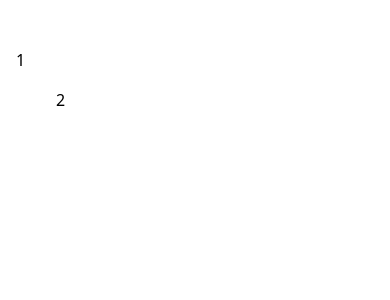
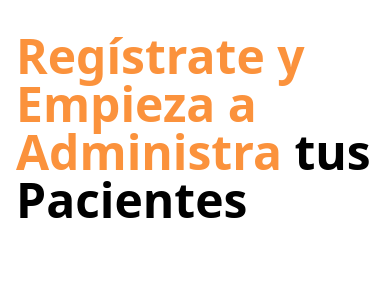
Before and after one commit to mauroociappinaph/FullStackMern, a React (Vite) app in the folder frontend/: page /registrar in a window 390 px wide. Shown: the top 300 px of the page. Built offline with nearby package versions, Linux system fonts and the light colour scheme.

Commit message:
Modificaciones en diseño de LogIN

```diff
--- a/frontend/index.html
+++ b/frontend/index.html
@@ -6,7 +6,7 @@
     <meta name="viewport" content="width=device-width, initial-scale=1.0" />
     <title>Plataforma de Pacientes para Veterinarios</title>
   </head>
-  <body>
+  <body class="bg-gray-40 min-h-screen">
     <div id="root"></div>
     <script type="module" src="/src/main.jsx"></script>
   </body>
--- a/frontend/src/layout/AuthLayout.jsx
+++ b/frontend/src/layout/AuthLayout.jsx
@@ -3,7 +3,7 @@ import { Outlet } from "react-router-dom";
 const AuthLayout = () => {
   return (
     <>
-      <main className="container mx-auto md:grid md:grid-cols-2 mt-8 gap-24 p-4 items-center">
+      <main className="container mx-auto md:grid md:grid-cols-2 mt-4 gap-24 p-4 items-center">
         <Outlet />
       </main>
     </>
--- a/frontend/src/paginas/LogIn.jsx
+++ b/frontend/src/paginas/LogIn.jsx
@@ -9,9 +9,9 @@ function Login() {
           <span className="text-black"> Pacientes </span>
         </h1>
       </div>
-      <div>
+      <div className="mt-20 md:mt-5 shadow-lg px-5 py-10 rounded-xl bg-white">
         <form>
-          <div className="my-5">
+          <div >
             <label className="block text-gray-500 font-bold text-xl md:text-left mb-1 md:mb-0 pr-4">
               Email:
             </label>
--- a/frontend/src/paginas/RegistrarCuenta.jsx
+++ b/frontend/src/paginas/RegistrarCuenta.jsx
@@ -2,11 +2,11 @@ function Registrar() {
   return (
     <>
       <div>
-        1
+        <h1 className="text-orange-400 font-black text-5xl   ">
+          Regístrate y Empieza a Administra {" "}
+          <span className="text-black"> tus Pacientes </span>
+        </h1>
       </div>
-      <dir>
-        2
-      </dir>
     </>
   );
 }
```
